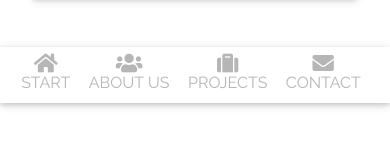
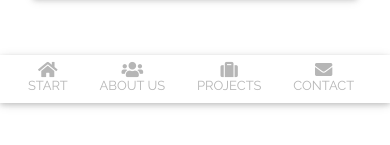
Before and after one commit to HoopDead/rr_investments, a React (Create React App) app: page /about in a window 390 px wide. Shown: the part 741-886 px from the top of the page. Built offline with nearby package versions, Linux system fonts and the light colour scheme.

Commit message:
Fixed navbar bottom on iPhone 5/SE

```diff
--- a/src/index.css
+++ b/src/index.css
@@ -191,6 +191,12 @@ html, body {
     color: #FF7F50;
 }
 
+@media (max-width: 575px) {
+    .nav-item a {
+        font-size: small;
+    }
+}
+
 /* END OF NAVBAR SECTION BOTTOM */
 
 /* END OF INDEX CSS */
```
